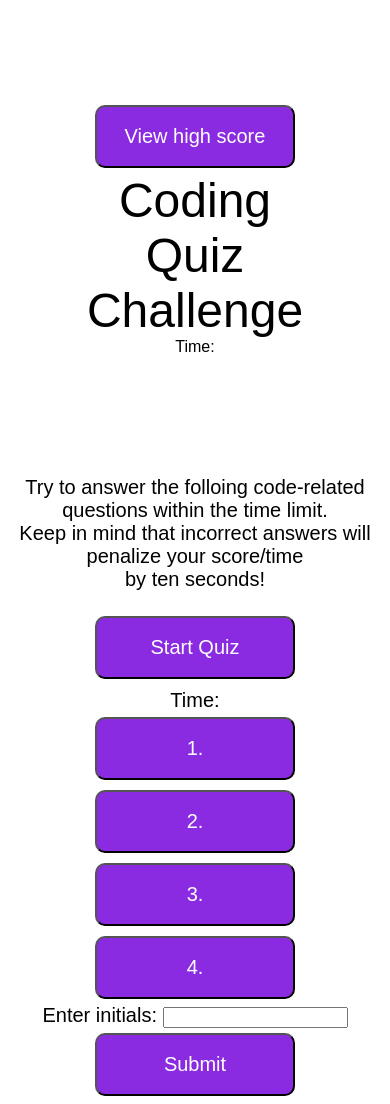
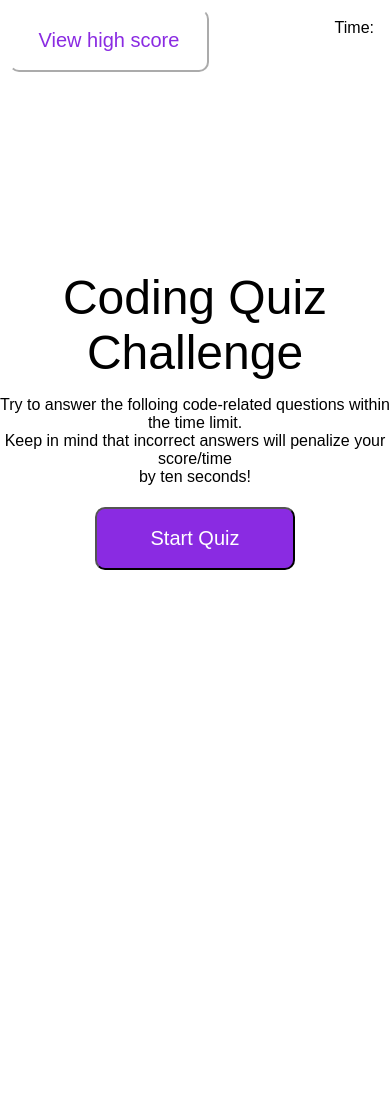
Before and after one commit to Nefta007/javaFundamentalsQuiz, a plain HTML site: page index.html in a window 390 px wide. Shown: the top 1104 px of the page. After the commit the page ends 844 px from the top, so only its background shows below. Drawn offline with Linux system fonts and the light colour scheme.

Commit message:
fourth commit

```diff
--- a/assets/css/style.css
+++ b/assets/css/style.css
@@ -10,12 +10,19 @@ body{
     flex-direction: column;
     align-items: center;
     min-height: 100vh;
+    margin: 0 auto;
 }
 header{
-    padding: 100px;
+    display: flex;
     text-align: center;
     color: black;
     border-bottom: 30px;
+}
+.high-score-button{
+    align-items:flex-start;
+    position: absolute;
+    top: 0.25rem;
+    left: 0.25rem;
 }
 .quiz-intro{
     font-size: 3em;
@@ -52,6 +59,15 @@ button{
 button:hover{
     background-color: rgb(224, 191, 255);
 }
+.high-score-button{
+    background-color:white;
+    color:blueviolet;
+    border-color: white;
+}
+.high-score-button:hover{
+    background-color: white;
+    color: rgb(212, 174, 247);
+}
 #score-submit{
     text-align: center;
     font-size: 20px;
@@ -60,3 +76,39 @@ button:hover{
     text-align: center;
     font-size: 20px;
 }
+#quiz-format{
+    display: none;
+}
+#score-submit{
+    display: none;
+}
+#final-screen{
+    display: none;
+}
+.timer{
+    padding-top: 15px;
+    position: absolute;
+    top: 0.25rem;
+    right: 1rem;
+}
+#playerInitials{
+    margin: 0.5rem;
+    height: 2rem;
+    width: 300px;
+}
+@media screen and (max-width:1183px){
+    main{
+        flex-direction: column;
+        text-wrap:auto;
+    }
+    #score-width{
+        width: auto;
+    }
+}
+
+@media screen and (max-width: 504px){
+    main{
+        flex-direction: column;
+        text-wrap: auto;
+    }
+}
--- a/assets/js/script.js
+++ b/assets/js/script.js
@@ -0,0 +1,2 @@
+var introduction = document.getElementById("intro");
+var startButton = document.getElementsByClassName()
--- a/index.html
+++ b/index.html
@@ -15,7 +15,7 @@
 
         <main>
             <section>
-                <div class="intro">
+                <div id="intro">
                     <div class="large-intro">
                         <p>
                         Try to answer the folloing code-related questions within the time limit. <br>
```
